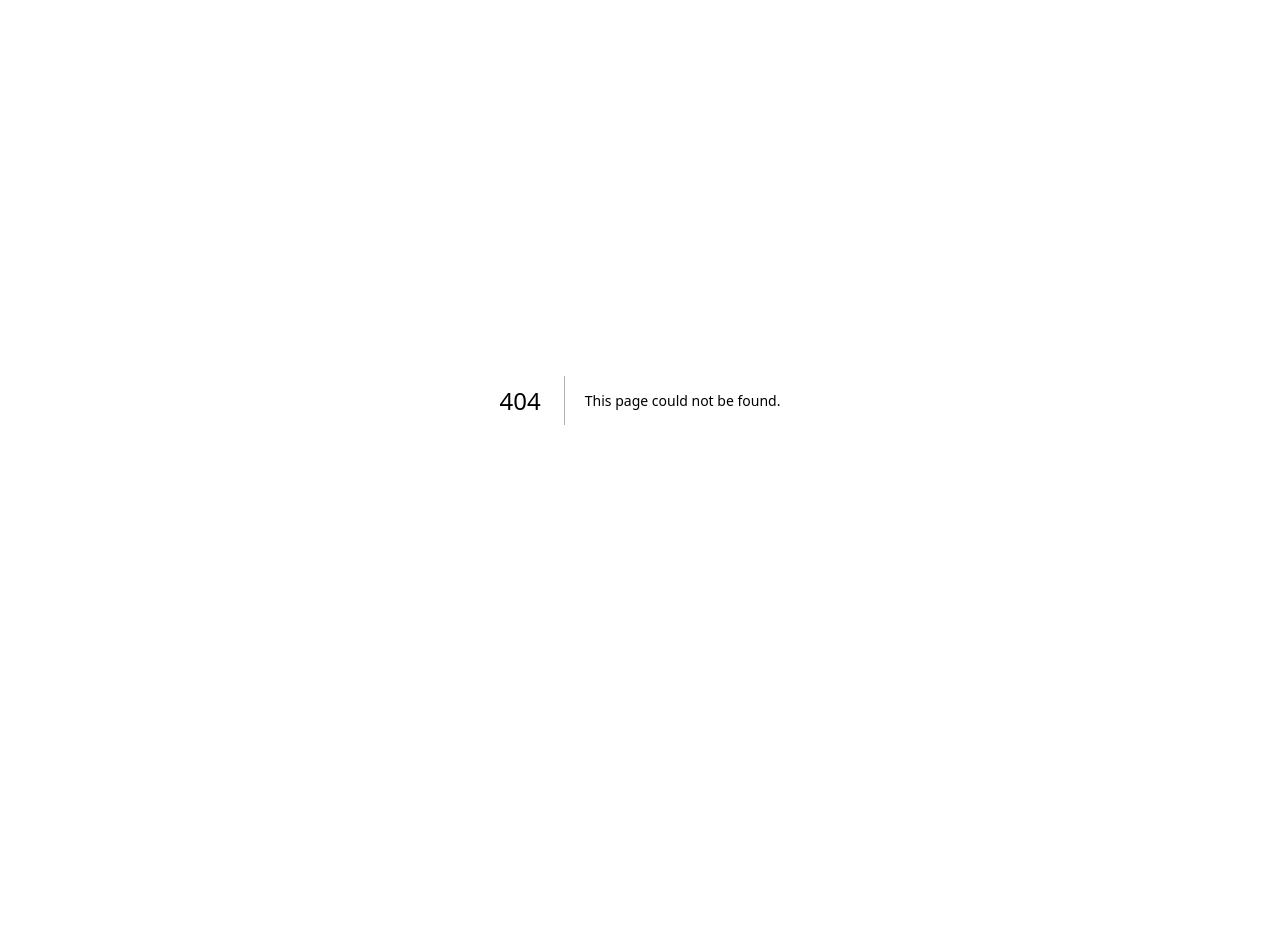
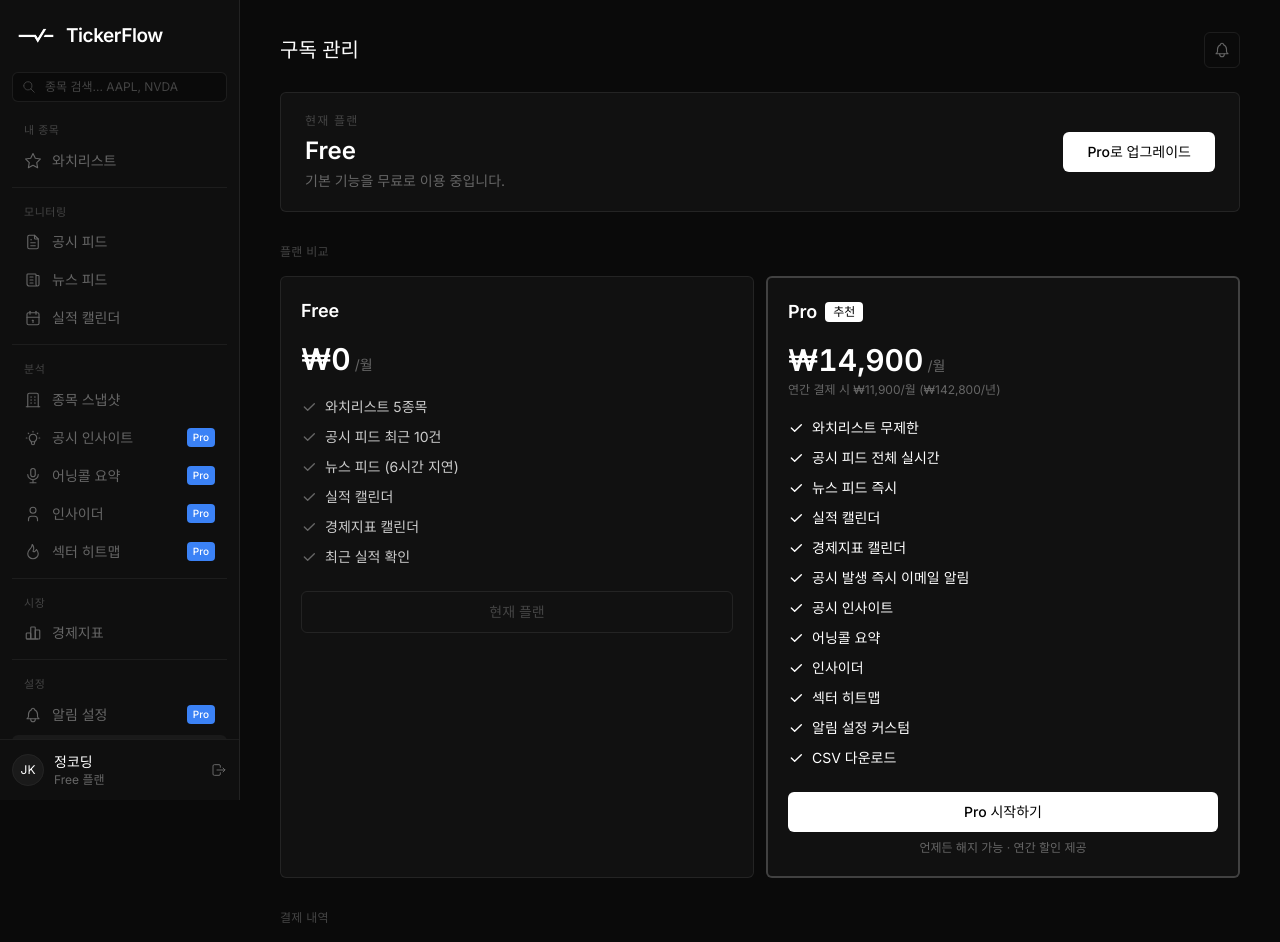
Before and after one commit to nudgefilm/ticker-flow, a Next.js app: page /billing in a window 1280 px wide. Before the commit this address had no page. Shown: the top 942 px of the page. Before the commit the page ends 800 px from the top, so only its background shows below. Built offline with nearby package versions, Linux system fonts and the light colour scheme.

Commit message:
feat: billing subscription management page

```diff
--- /dev/null
+++ b/src/app/billing/layout.tsx
@@ -0,0 +1,11 @@
+import type { ReactNode } from "react";
+import Sidebar from "@/components/dashboard/sidebar";
+
+export default function BillingLayout({ children }: { children: ReactNode }) {
+  return (
+    <div className="min-h-screen bg-[#0a0a0a]">
+      <Sidebar />
+      <main className="ml-60 min-h-screen px-10 py-8">{children}</main>
+    </div>
+  );
+}
--- /dev/null
+++ b/src/app/billing/page.tsx
@@ -0,0 +1,69 @@
+import DashboardHeader from "@/components/dashboard/dashboard-header";
+import BillingCurrent from "@/components/dashboard/billing-current";
+import BillingPlanCard from "@/components/dashboard/billing-plan-card";
+import { IconReceipt } from "@tabler/icons-react";
+
+const FREE_FEATURES = [
+  "와치리스트 5종목",
+  "공시 피드 최근 10건",
+  "뉴스 피드 (6시간 지연)",
+  "실적 캘린더",
+  "경제지표 캘린더",
+  "최근 실적 확인",
+];
+
+const PRO_FEATURES = [
+  "와치리스트 무제한",
+  "공시 피드 전체 실시간",
+  "뉴스 피드 즉시",
+  "실적 캘린더",
+  "경제지표 캘린더",
+  "공시 발생 즉시 이메일 알림",
+  "공시 인사이트",
+  "어닝콜 요약",
+  "인사이더",
+  "섹터 히트맵",
+  "알림 설정 커스텀",
+  "CSV 다운로드",
+];
+
+export default function BillingPage() {
+  return (
+    <div className="flex h-full flex-col">
+      <DashboardHeader title="구독 관리" isPro />
+      <div className="mt-6">
+        <BillingCurrent />
+      </div>
+
+      <div className="mt-8">
+        <p className="text-xs font-medium uppercase tracking-wide text-[#444444]">플랜 비교</p>
+        <div className="mt-4 grid grid-cols-1 gap-3 md:grid-cols-2">
+          <BillingPlanCard name="Free" price="₩0" features={FREE_FEATURES} />
+          <BillingPlanCard
+            name="Pro"
+            price="₩14,900"
+            annual="연간 결제 시 ₩11,900/월 (₩142,800/년)"
+            features={PRO_FEATURES}
+            featured
+          />
+        </div>
+      </div>
+
+      <div className="mt-8">
+        <p className="text-xs font-medium uppercase tracking-wide text-[#444444]">결제 내역</p>
+        <div className="mt-4 flex flex-col items-center rounded-[6px] border border-white/[0.08] bg-[#111111] px-5 py-8 text-center">
+          <IconReceipt className="size-8 text-[#444444]" stroke={1.5} />
+          <p className="mt-3 text-sm text-[#666666]">결제 내역이 없습니다.</p>
+          <p className="mt-1 text-xs text-[#444444]">
+            Pro 구독 시 결제 내역이 여기에 표시됩니다.
+          </p>
+        </div>
+      </div>
+
+      <footer className="mt-8 border-t border-white/[0.06] py-4 text-center text-xs text-[#444444]">
+        본 서비스는 공개된 정보를 기반으로 시장 흐름을 시각화한 참고용 도구입니다. 투자 판단과
+        결과에 대한 책임은 이용자 본인에게 있습니다.
+      </footer>
+    </div>
+  );
+}
--- /dev/null
+++ b/src/components/dashboard/billing-current.tsx
@@ -0,0 +1,16 @@
+export default function BillingCurrent() {
+  return (
+    <div className="rounded-[6px] border border-white/[0.08] bg-[#111111] px-6 py-5">
+      <div className="flex flex-col gap-4 sm:flex-row sm:items-center sm:justify-between">
+        <div>
+          <p className="text-xs uppercase tracking-widest text-[#444444]">현재 플랜</p>
+          <p className="mt-1.5 text-2xl font-semibold text-white">Free</p>
+          <p className="mt-1 text-sm text-[#666666]">기본 기능을 무료로 이용 중입니다.</p>
+        </div>
+        <button className="shrink-0 rounded-[6px] bg-white px-6 py-2.5 text-sm font-medium text-black transition-colors hover:bg-white/90">
+          Pro로 업그레이드
+        </button>
+      </div>
+    </div>
+  );
+}
--- /dev/null
+++ b/src/components/dashboard/billing-plan-card.tsx
@@ -0,0 +1,81 @@
+import { IconCheck } from "@tabler/icons-react";
+import { cn } from "@/lib/utils";
+
+interface BillingPlanCardProps {
+  name: string;
+  price: string;
+  annual?: string;
+  features: string[];
+  featured?: boolean;
+}
+
+export default function BillingPlanCard({
+  name,
+  price,
+  annual,
+  features,
+  featured = false,
+}: BillingPlanCardProps) {
+  return (
+    <div
+      className={cn(
+        "flex flex-col rounded-[6px] bg-[#111111] p-5",
+        featured ? "border-2 border-white/[0.2]" : "border border-white/[0.08]"
+      )}
+    >
+      {/* 헤더 */}
+      <div className="flex items-center gap-2">
+        <span className="text-lg font-semibold text-white">{name}</span>
+        {featured && (
+          <span className="rounded-[4px] bg-white px-2 py-0.5 text-xs font-medium text-black">
+            추천
+          </span>
+        )}
+      </div>
+
+      {/* 가격 */}
+      <div className="mt-4">
+        <div className="flex items-baseline gap-1">
+          <span className="text-3xl font-semibold tabular-nums text-white">{price}</span>
+          <span className="text-sm text-[#666666]">/월</span>
+        </div>
+        {annual && <p className="mt-1 text-xs text-[#666666]">{annual}</p>}
+      </div>
+
+      {/* 기능 리스트 */}
+      <ul className="mt-5 flex flex-col gap-2.5">
+        {features.map((feature) => (
+          <li key={feature} className="flex items-center gap-2">
+            <IconCheck
+              size={16}
+              stroke={2}
+              className={featured ? "shrink-0 text-white" : "shrink-0 text-[#666666]"}
+            />
+            <span className={cn("text-sm", featured ? "text-white" : "text-[#cccccc]")}>
+              {feature}
+            </span>
+          </li>
+        ))}
+      </ul>
+
+      {/* CTA */}
+      <div className="mt-6 flex flex-col gap-2">
+        {featured ? (
+          <>
+            <button className="w-full rounded-[6px] bg-white py-2.5 text-sm font-medium text-black transition-colors hover:bg-white/90">
+              Pro 시작하기
+            </button>
+            <p className="text-center text-xs text-[#666666]">언제든 해지 가능 · 연간 할인 제공</p>
+          </>
+        ) : (
+          <button
+            disabled
+            className="w-full cursor-not-allowed rounded-[6px] border border-white/[0.08] py-2.5 text-sm text-[#444444]"
+          >
+            현재 플랜
+          </button>
+        )}
+      </div>
+    </div>
+  );
+}
```
